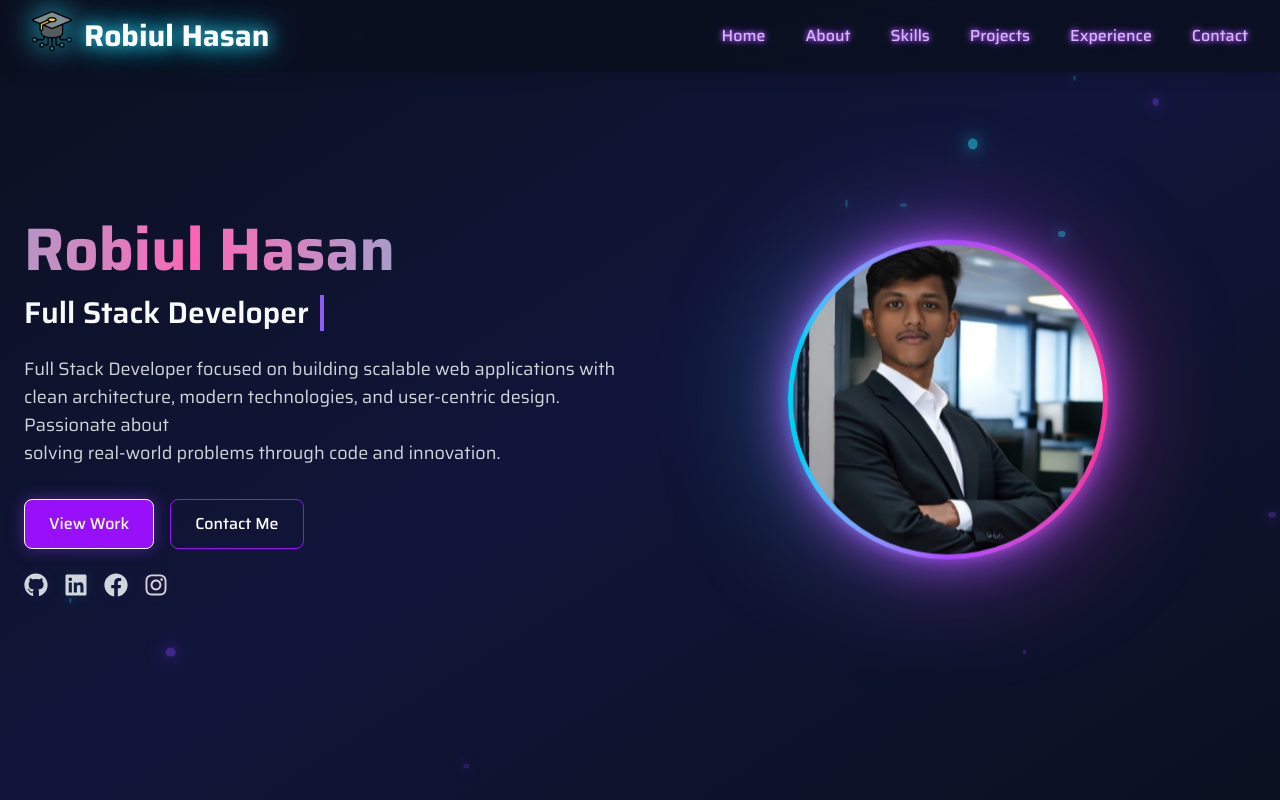
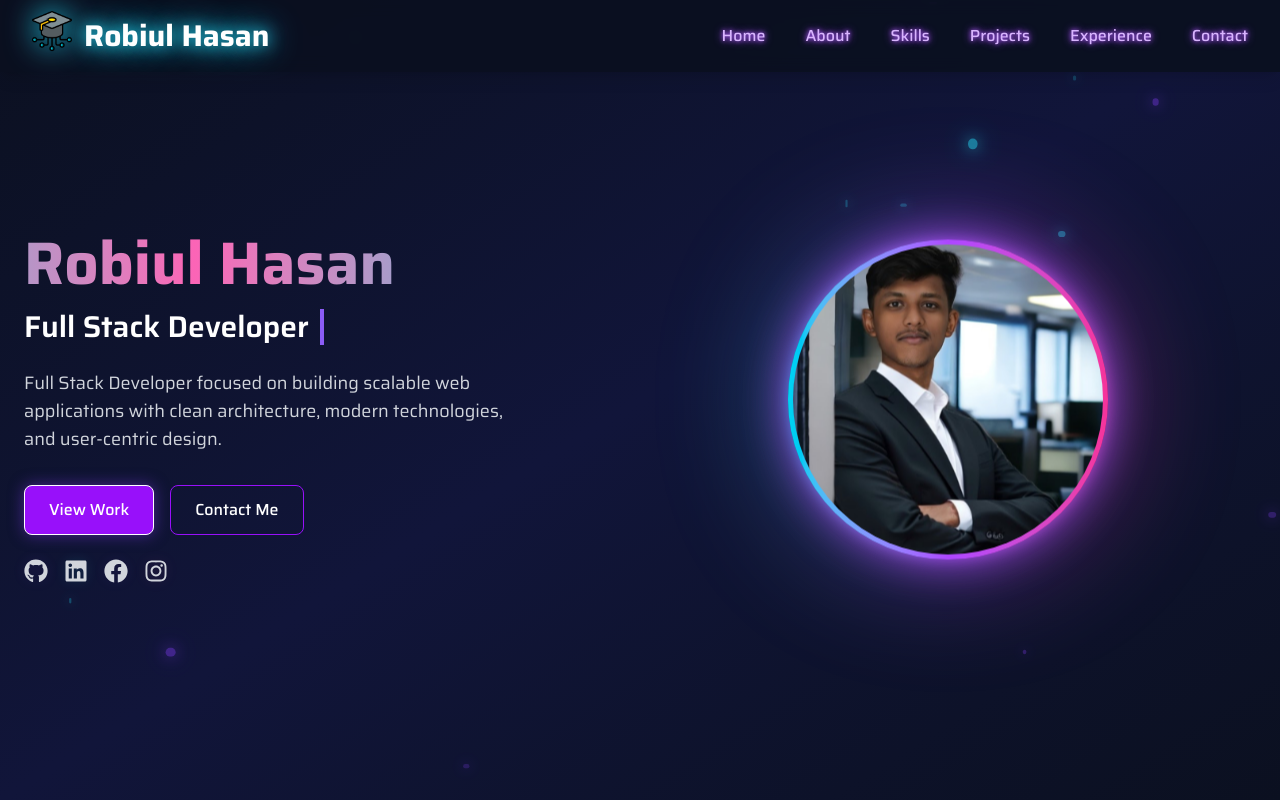
Before and after one commit to robiulhasan21/Portfolio, a React (Vite) app: page / in a window 1280 px wide. Shown: the top 800 px of the page. Built offline with nearby package versions, Linux system fonts and the light colour scheme.

Commit message:
first portfolio

```diff
--- a/src/components/Hero.jsx
+++ b/src/components/Hero.jsx
@@ -72,49 +72,36 @@ const Hero = () => {
       <div className="container mx-auto px-6 flex flex-col md:flex-row items-center justify-between relative z-10">
 
         {/* LEFT CONTENT */}
-        <div className="md:w-1/2 mb-10 md:mb-0 order-2 md:order-1 text-center md:text-left">
-        <h1 className="text-4xl md:text-6xl font-bold mb-4 text-white">
+        <div className="md:w-1/2 mb-10 md:mb-0 order-2 md:order-1 flex flex-col items-center md:items-start text-center md:text-left">
+
+          <h1 className="text-4xl md:text-6xl font-bold mb-4 text-white">
             <motion.span
-            className="bg-clip-text text-transparent bg-gradient-to-r from-cyan-500 via-pink-400 to-cyan-500"
-            style={{
-                backgroundSize: "200% auto",
-            }}
-            animate={{
-                backgroundPosition: ["0% center", "100% center", "0% center"],
-            }}
-            transition={{
-                duration: 4,
-                repeat: Infinity,
-                ease: "linear",
-            }}
+              className="bg-clip-text text-transparent bg-gradient-to-r from-cyan-500 via-pink-400 to-cyan-500"
+              style={{ backgroundSize: "200% auto" }}
+              animate={{ backgroundPosition: ["0% center", "100% center", "0% center"] }}
+              transition={{ duration: 4, repeat: Infinity, ease: "linear" }}
             >
-            Robiul Hasan
+              Robiul Hasan
             </motion.span>
-        </h1>
-        <h2 className='text-2xl md:text-3xl font-semibold mb-6
-        typewriter'>Full
-         Stack Developer</h2>
+          </h1>
 
-          <p className="text-lg text-gray-300 mb-8">
+          <div className="w-full flex justify-center md:justify-start">
+            <h2 className="text-2xl md:text-3xl font-semibold mb-6 typewriter text-white">
+              Full Stack Developer
+            </h2>
+          </div>
+
+          <p className="text-lg text-gray-300 mb-8 max-w-lg">
             Full Stack Developer focused on building scalable web applications with clean architecture,
-            modern technologies, and user-centric design. Passionate about<br/> solving real-world problems
-            through code and innovation.
+            modern technologies, and user-centric design.
           </p>
 
-          <div className="flex flex-col sm:flex-row sm:space-x-4 space-y-3 sm:space-y-0">
-            <a
-              href="#projects"
-              className="px-6 py-3 border border-white bg-purple-600 text-white rounded-lg font-medium
-              hover:bg-purple-700 transition duration-300 shadow-[0_0_15px_rgba(124,58,237,0.5)]"
-            >
+          {/* Buttons Container - Center for mobile */}
+          <div className="flex flex-col sm:flex-row items-center sm:space-x-4 space-y-3 sm:space-y-0">
+            <a href="#projects" className="px-6 py-3 border border-white bg-purple-600 text-white rounded-lg font-medium hover:bg-purple-700 transition duration-300 shadow-[0_0_15px_rgba(124,58,237,0.5)]">
               View Work
             </a>
-
-            <a
-              href="#contact"
-              className="px-6 py-3 border border-purple-600 text-white rounded-lg font-medium
-              hover:bg-purple-600/20 transition duration-300"
-            >
+            <a href="#contact" className="px-6 py-3 border border-purple-600 text-white rounded-lg font-medium hover:bg-purple-600/20 transition duration-300">
               Contact Me
             </a>
           </div>
```
